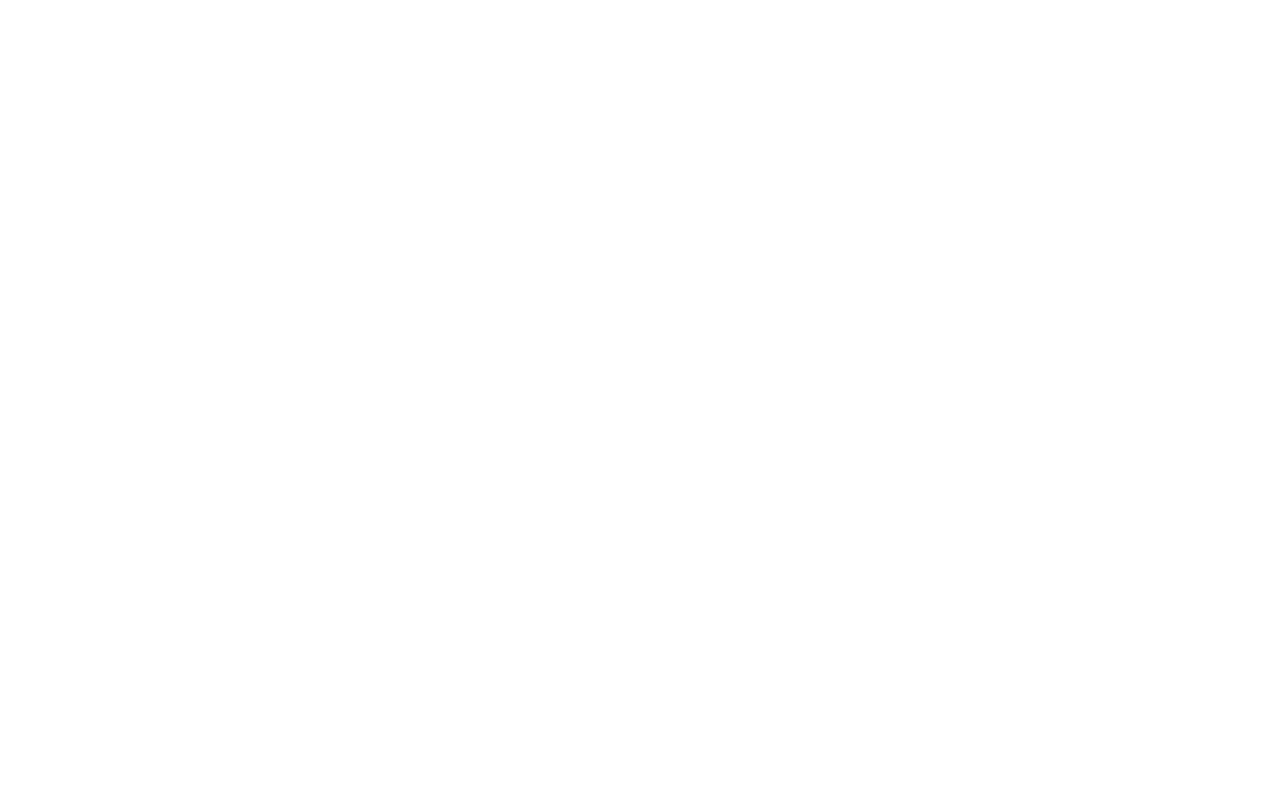
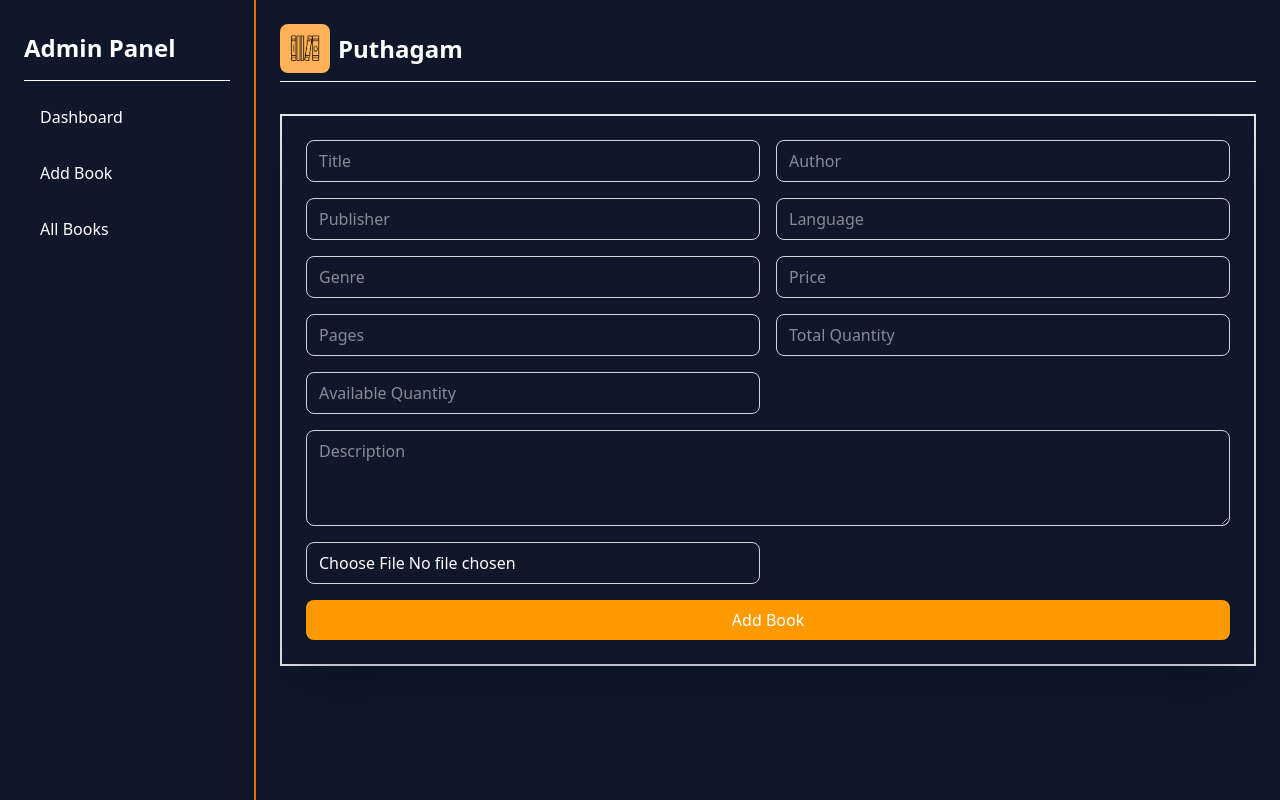
Before and after one commit to chandran4725/puthagam, a React (Vite) app: page /admin in a window 1280 px wide. Before the commit this address had no page. Built offline with nearby package versions, Linux system fonts and the light colour scheme.

Commit message:
added the admin pages

```diff
--- a/package.json
+++ b/package.json
@@ -12,6 +12,7 @@
   "dependencies": {
     "@reduxjs/toolkit": "^2.11.2",
     "@tailwindcss/vite": "^4.1.18",
+    "axios": "^1.13.2",
     "react": "^19.2.0",
     "react-dom": "^19.2.0",
     "react-icons": "^5.5.0",
--- /dev/null
+++ b/src/AdminLayout.jsx
@@ -0,0 +1,21 @@
+import { Outlet } from "react-router-dom";
+import Sidebar from "./admin/Sidebar";
+import AdminNav from "./admin/AdminNav";
+import ToggleProvider from "./admin/ToggleProvider";
+
+
+const AdminLayout = () => {
+    return (
+        <ToggleProvider>
+            <div className="flex min-h-screen  bg-slate-900">
+                <Sidebar />
+                <div className="flex-1 flex-row p-6">
+                    <AdminNav />
+                    <Outlet />
+                </div>
+            </div>
+        </ToggleProvider>
+    );
+};
+
+export default AdminLayout;
--- /dev/null
+++ b/src/admin/AddBook.jsx
@@ -0,0 +1,74 @@
+import { useState } from "react";
+import { addBook } from "../service";
+
+const AddBook = () => {
+  const [book, setBook] = useState({
+    title: "",
+    author: "",
+    publisher: "",
+    language: "",
+    genre: "",
+    price: "",
+    pages: "",
+    totalQuantity: "",
+    availableQuantity: "",
+    description: "",
+  });
+
+  const [image, setImage] = useState(null);
+
+  const handleChange = (e) => {
+    setBook({ ...book, [e.target.name]: e.target.value });
+  };
+
+  const handleSubmit = async (e) => {
+    e.preventDefault();
+
+    const formData = new FormData();
+    formData.append("book", JSON.stringify(book));
+    formData.append("image", image);
+
+    await addBook(formData);
+    alert("Book added successfully");
+  };
+
+  return (
+    <div className="text-white border-2 border-gray-200">
+
+
+      <form
+        onSubmit={handleSubmit}
+        className=" p-6 rounded-xl shadow-2xl grid grid-cols-2 gap-4"
+      >
+        <input name="title" placeholder="Title" onChange={handleChange} className="input" />
+        <input name="author" placeholder="Author" onChange={handleChange} className="input" />
+        <input name="publisher" placeholder="Publisher" onChange={handleChange} className="input" />
+        <input name="language" placeholder="Language" onChange={handleChange} className="input" />
+        <input name="genre" placeholder="Genre" onChange={handleChange} className="input" />
+        <input name="price" type="number" placeholder="Price" onChange={handleChange} className="input" />
+        <input name="pages" type="number" placeholder="Pages" onChange={handleChange} className="input" />
+        <input name="totalQuantity" type="number" placeholder="Total Quantity" onChange={handleChange} className="input" />
+        <input name="availableQuantity" type="number" placeholder="Available Quantity" onChange={handleChange} className="input" />
+
+        <textarea
+          name="description"
+          placeholder="Description"
+          onChange={handleChange}
+          className="col-span-2 input h-24"
+        />
+
+        <input
+          type="file"
+          onChange={(e) => setImage(e.target.files[0])}
+          className="input"
+        />
+
+        <button className="col-span-2 bg-amber-500 text-white py-2 rounded-lg hover:bg-amber-600">
+          Add Book
+        </button>
+      </form>
+    </div>
+  );
+};
+
+export default AddBook;
--- /dev/null
+++ b/src/admin/AdminNav.jsx
@@ -0,0 +1,30 @@
+import React, { useContext, useState } from 'react'
+import icon from '../assets/icon.png'
+import { IoMdMenu } from "react-icons/io";
+import { IoMdClose } from "react-icons/io";
+import { ToggleContext } from './ToggleProvider';
+
+const AdminNav = () => {
+
+    const { toggle, toggleMenu } = useContext(ToggleContext);
+
+    return (
+        <div>
+            <nav className='flex justify-between items-center pr-2'>
+                <div className={`flex gap-2 items-center`}>
+                    <img src={icon} alt="icon" width={"50px"} height={"50px"} className='rounded-lg max-sm:w-10 max-sm:h-10' />
+                    <h1 className='max-sm:text-xl text-white text-2xl font-bold'>Puthagam</h1>
+                </div>
+
+                <div className='lg:hidden'>
+
+                    <i className='text-white text-2xl  cursor-pointer ' onClick={toggleMenu}><IoMdMenu /></i>
+
+                </div>
+            </nav>
+            <hr className='mt-2 mb-8 text-white' />
+        </div>
+    )
+}
+
+export default AdminNav
--- /dev/null
+++ b/src/admin/BookList.jsx
@@ -0,0 +1,44 @@
+import { useEffect, useState } from "react";
+import { getAllBooks } from "../service";
+
+const BookList = () => {
+  const [books, setBooks] = useState([]);
+
+  useEffect(() => {
+    getAllBooks().then(res => setBooks(res.data));
+  }, []);
+
+  return (
+    <>
+      <h2 className="text-2xl font-semibold mb-6">Manage Books</h2>
+
+      <table className="w-full bg-white rounded-xl shadow">
+        <thead className="bg-slate-100">
+          <tr>
+            <th className="p-3">Image</th>
+            <th>Title</th>
+            <th>Author</th>
+            <th>Price</th>
+            <th>Stock</th>
+          </tr>
+        </thead>
+
+        <tbody>
+          {books.map(book => (
+            <tr key={book.bookId} className="text-center border-t">
+              <td className="p-2">
+                <img src={book.imageUrl} className="h-16 mx-auto rounded" />
+              </td>
+              <td>{book.title}</td>
+              <td>{book.author}</td>
+              <td>₹{book.price}</td>
+              <td>{book.availableQuantity}</td>
+            </tr>
+          ))}
+        </tbody>
+      </table>
+    </>
+  );
+};
+
+export default BookList;
--- /dev/null
+++ b/src/admin/Sidebar.jsx
@@ -0,0 +1,56 @@
+import { useContext } from "react";
+import { Link } from "react-router-dom";
+import { ToggleContext } from "./ToggleProvider";
+import icon from "../assets/icon.png"
+import { IoMdClose } from "react-icons/io";
+
+const Sidebar = () => {
+
+    const { toggle, toggleMenu } = useContext(ToggleContext);
+
+    return (
+        <>
+            <div className="h-screen w-64 bg-slate-900 text-white p-6 border-r-2 border-amber-600 max-md:hidden">
+                <h1 className="text-2xl font-bold mt-2 mb-4">Admin Panel</h1>
+                <hr />
+                <nav className="space-y-4 mt-4">
+                    <Link to="/admin/dashboard" className="block py-2 px-4 rounded-md hover:bg-amber-600">
+                        Dashboard
+                    </Link>
+                    <Link to="/admin" className="block py-2 px-4 rounded-md hover:bg-amber-600">
+                        Add Book
+                    </Link>
+                    <Link to="/admin/allbooks" className="block py-2 px-4 rounded-md hover:bg-amber-600">
+                        All Books
+                    </Link>
+                </nav>
+            </div>
+
+            <div className={`lg:hidden ${toggle == true ? 'block' : 'hidden' } fixed z-50 top-0 w-full p-0  m-0 h-screen bg-slate-900 text-white transition-all duration-300 ease-in-out ${open ? "block" : "hidden"}`}>
+                <div className='px-3 md:px-8 py-4 flex justify-between items-center'>
+                    <div className='flex gap-2 items-center'>
+                        <img src={icon} alt="icon" width={"50px"} height={"50px"} className='rounded-lg max-sm:w-10 max-sm:h-10' />
+                        <h1 className='max-sm:text-xl text-2xl font-bold'>Puthagam</h1>
+                    </div>
+
+                    <i className='text-xl font-bold mt-1 md:text-2xl' onClick={toggleMenu}><IoMdClose /></i>
+                </div>
+
+                <hr className='mx-2 md:mx-6' />
+
+                <ul className='my-2 px-4 md:px-6 space-y-1 text-md font-bold text-center'>
+                    <Link to={"/admin/dashboard"} onClick={toggleMenu}>
+                        <li className='hover:bg-amber-600  py-2'>Dashboard</li>
+                    </Link>
+                    <Link to={"/admin"} onClick={toggleMenu}>
+                        <li className='hover:bg-amber-600  py-2'>Add Book</li>
+                    </Link>
+
+                    <li onClick={toggleMenu} className='hover:bg-amber-600 hover:text-white py-2'>All Books</li>
+                </ul>
+            </div>
+        </>
+    );
+};
+
+export default Sidebar;
--- /dev/null
+++ b/src/admin/ToggleProvider.jsx
@@ -0,0 +1,22 @@
+import React, { createContext,useState } from 'react'
+
+
+export const ToggleContext = createContext();
+
+const ToggleProvider = ({ children }) => {
+
+    const [toggle, setToggle] = useState(false);
+
+    const toggleMenu = () => {
+        setToggle(!toggle);
+    }
+
+    return (
+
+        <ToggleContext.Provider value={{toggle,toggleMenu}}>
+            {children}
+        </ToggleContext.Provider>
+    )
+}
+
+export default ToggleProvider
--- a/src/index.css
+++ b/src/index.css
@@ -4,3 +4,7 @@
     margin: 0px;
     padding: 0px;
 }
+
+.input {
+  @apply border border-gray-300 rounded-lg px-3 py-2 focus:outline-none focus:ring-2 focus:ring-amber-400;
+}
--- a/src/main.jsx
+++ b/src/main.jsx
@@ -9,6 +9,9 @@
 import AuthLayout from "./AuthLayout.jsx"
 import Cart from "./components/Cart.jsx"
 import Home from "./components/Home.jsx"
+import AdminLayout from "./AdminLayout.jsx"
+import AddBook from "./admin/Addbook.jsx"
+import BookList from "./admin/BookList.jsx"
 
 createRoot(document.getElementById('root')).render(
 
@@ -25,6 +28,11 @@
         <Route path="/signup" element={<Signup />} />
         <Route path="/login" element={<Login />} />
       </Route>
+
+      <Route path="/admin" element={<AdminLayout />}>
+        <Route path="/admin" element={<AddBook />} />
+        <Route path="/admin/allbooks" element={<BookList />} />
+      </Route>
     </Routes>
   </BrowserRouter>
 
--- /dev/null
+++ b/src/service.js
@@ -0,0 +1,12 @@
+import axios from "axios";
+
+const BASE_URL = "http://localhost:8080/api/admin/books";
+const BASE_URL1 = "http://localhost:8080/api/books";
+
+export const addBook = (formData) => {
+  return axios.post(BASE_URL, formData);
+};
+
+export const getAllBooks = () => {
+  return axios.get(BASE_URL1);
+};
```
Also changed, not shown: 1 other file (tests, documents, lock files or other folders).
